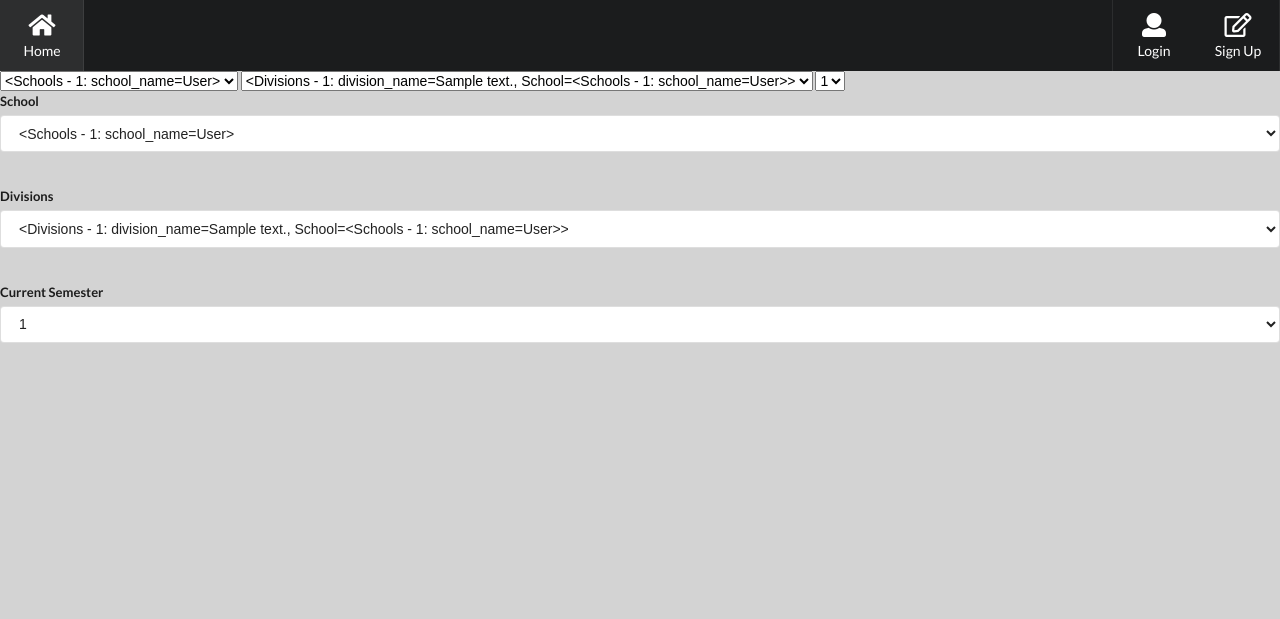
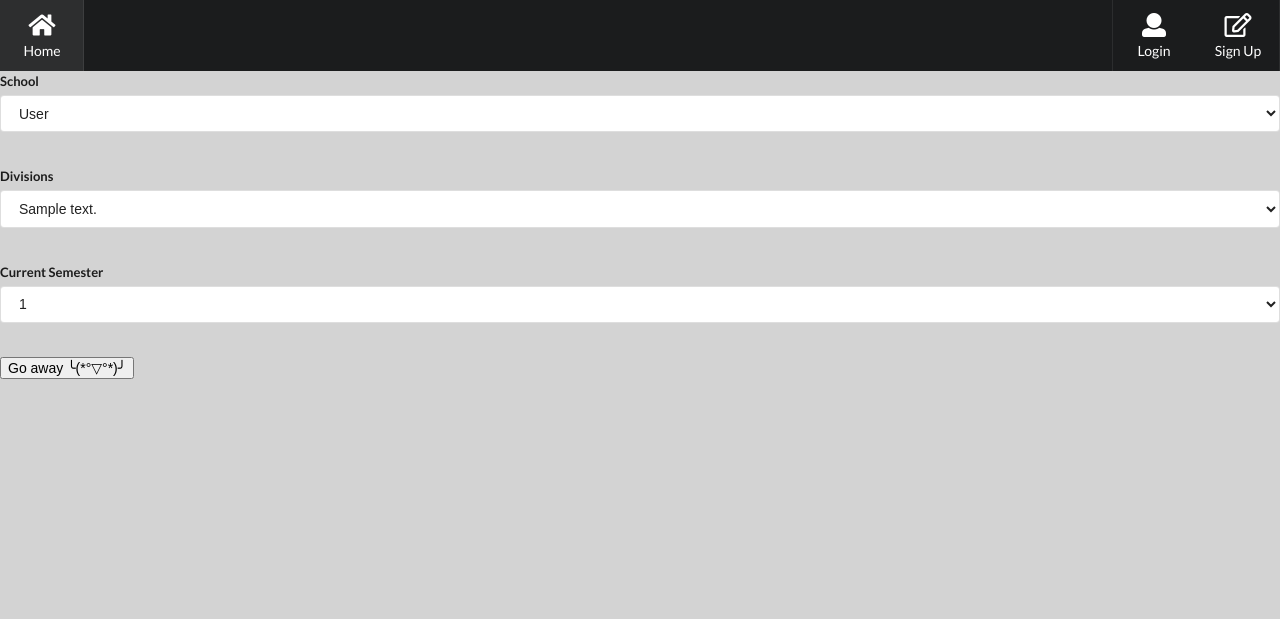
Before and after one commit to vefthroun4/Stafla, a Flask app: page /namskra/ in a window 1280 px wide. Shown: the top 619 px of the page. Run offline with Flask 2, Linux system fonts and the light colour scheme; tables that the repository leaves empty hold one stand-in row (values such as "Sample post"); some libraries are stand-ins or nearby versions.

Commit message:
UserRegistration form

```diff
--- a/app/auth/forms.py
+++ b/app/auth/forms.py
@@ -33,9 +33,10 @@ def get_schools():
 
 
 class NamskraRegisterForm(FlaskForm):
-    school = QuerySelectField("School", validators=[DataRequired()], query_factory=get_schools)
-    division = QuerySelectField("Divisions", validators=[DataRequired()], query_factory=get_divisions)
+    school = QuerySelectField("School", validators=[DataRequired()], query_factory=get_schools, get_label="school_name")
+    division = QuerySelectField("Divisions", validators=[DataRequired()], query_factory=get_divisions, get_label="division_name")
     semester = SelectField("Current Semester", choices=[n for n in range(1, 4)])
+    submit = SubmitField("Go away ╰(*°▽°*)╯")
 
     def validate_school(self, school):
         school = Schools.query.filter_by(school_name=school)
--- a/app/blueprints/namskra/views.py
+++ b/app/blueprints/namskra/views.py
@@ -5,13 +5,13 @@ from app.auth.forms import NamskraRegisterForm
 import json
 
 # Create routes here
-@namskra_bp.route("/")
+@namskra_bp.route("/", methods=("GET", "POST"))
 def start():
     form = NamskraRegisterForm()
     return render_template("namskra/start.html", form=form)
 
 
-@namskra_bp.route("/table")
+@namskra_bp.route("/table", methods=("GET", "POST"))
 def namskra():
     data = None
     with open(current_app.instance_path+"\\afangar.json", "r") as f:
--- a/app/templates/namskra/start.html
+++ b/app/templates/namskra/start.html
@@ -1,15 +1,16 @@
 {% extends "base.html" %}
 
 {% block content %}
-{% for field in form %}
-    {{field}}
-{% endfor %}
+
 <form class="ui form" action="" method="post" novalidate>
     {{ form.hidden_tag() }}
+    {% for field in form if field.widget.input_type != 'hidden' %}
     <div class="field">
-        <label>{{form.school.label}}</label>
-        {{form.school}}<br>
-        {% for error in form.school.errors %}
+        {% if field.widget.input_type != "submit" %}
+            <label>{{ field.label }}</label>
+        {% endif %}
+        {{ field }}<br>
+        {% for error in field.errors %}
             <div class="ui red message">
                 <i class="close icon"></i>
                 <div class="header">
@@ -18,30 +19,7 @@
             </div>
         {% endfor %}
     </div>
-    <div class="field">
-        <label>{{form.division.label}}</label>
-        {{form.division()}}<br>
-        {% for error in form.division.errors %}
-            <div class="ui red message">
-                <i class="close icon"></i>
-                <div class="header">
-                    {{error}}
-                </div>
-            </div>
-        {% endfor %}
-    </div>
-    <div class="field">
-        <label>{{form.semester.label}}</label>
-        {{form.semester}}<br>
-        {% for error in form.semester.errors %}
-            <div class="ui red message">
-                <i class="close icon"></i>
-                <div class="header">
-                    {{error}}
-                </div>
-            </div>
-        {% endfor %}
-    </div>
+    {% endfor %}
 </form>
 
 {% endblock %}
```
Also changed, not shown: app/models.py (line endings or trailing spaces).
